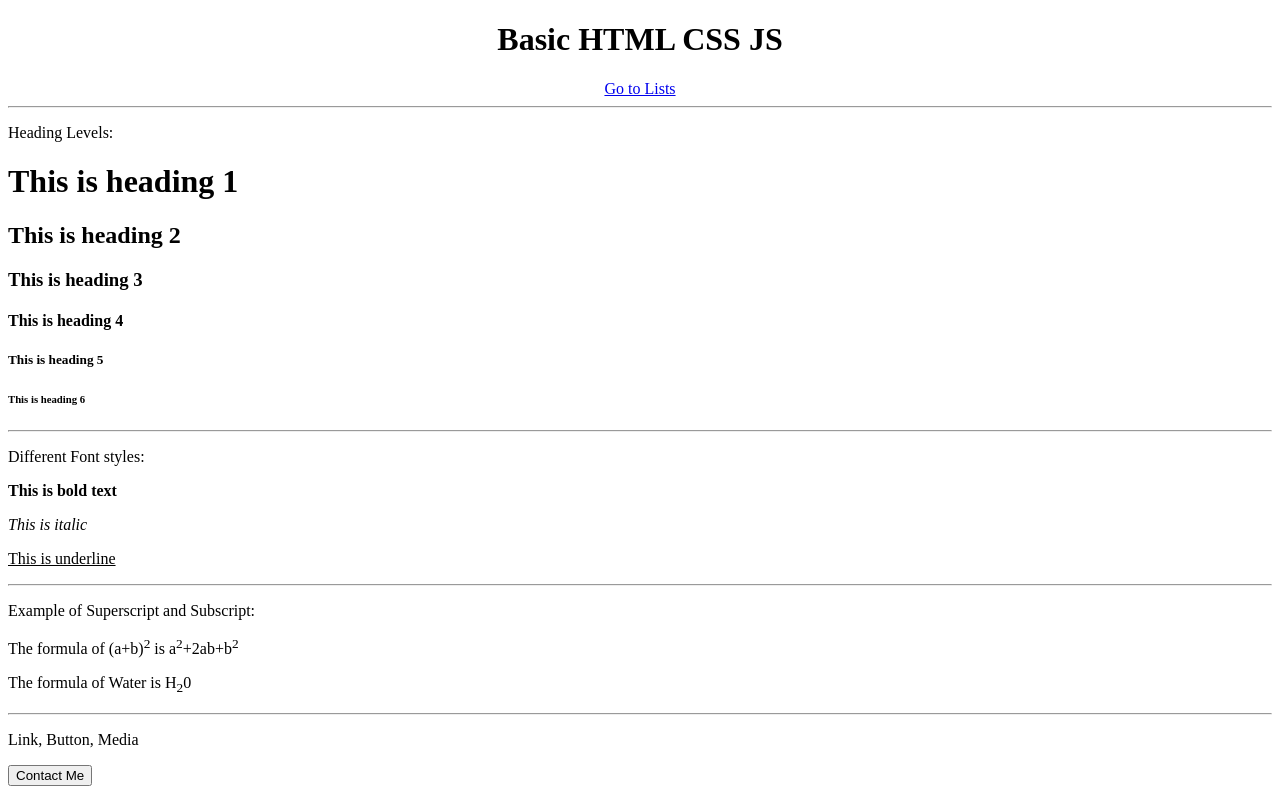
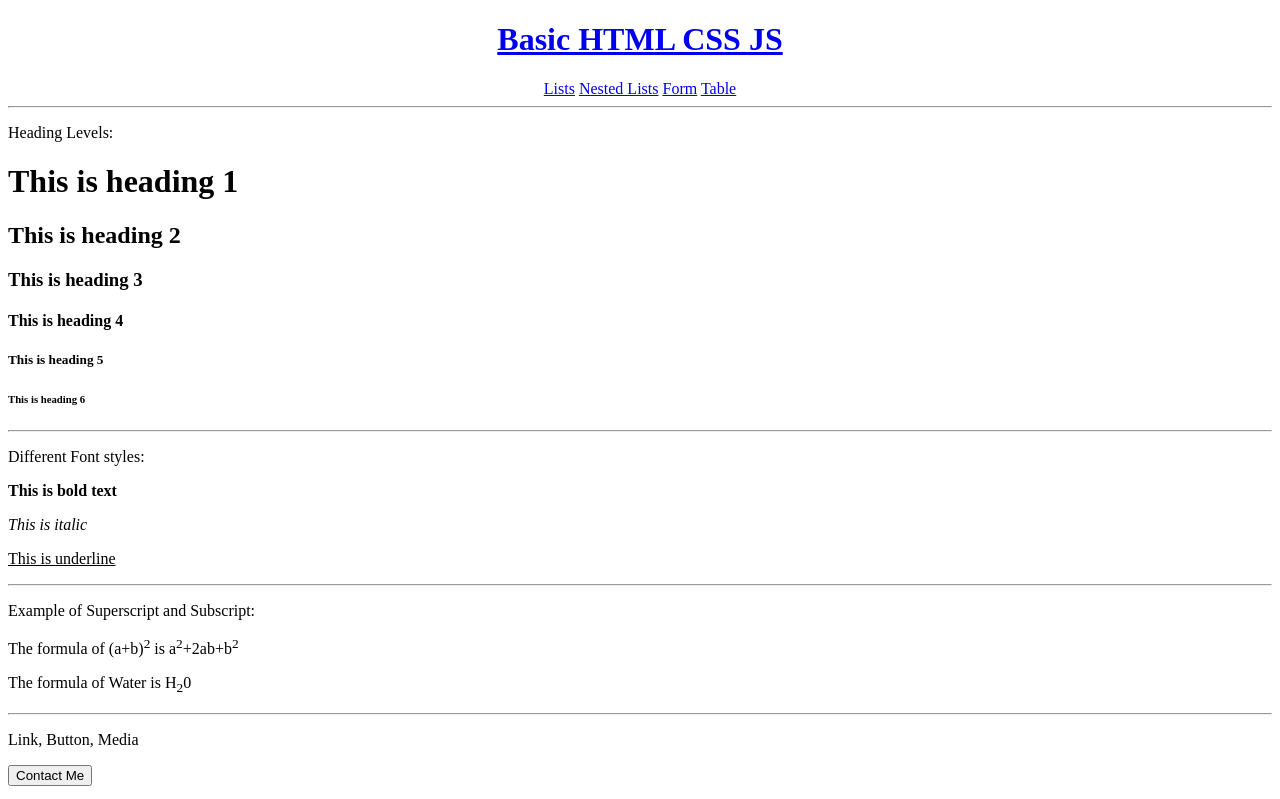
Before and after one commit to kooolarpan/basic-html-css-js, a plain HTML site: page index.html in a window 1280 px wide. Shown: the top 799 px of the page. Drawn offline with Linux system fonts and the light colour scheme.

Commit message:
edit: add menus

```diff
--- a/index.html
+++ b/index.html
@@ -10,8 +10,11 @@
 
   <body>
     <center>
-      <h1>Basic HTML CSS JS</h1>
-      <a href="./lists.html">Go to Lists</a>
+      <a href="index.html"><h1>Basic HTML CSS JS</h1></a>
+      <a href="./lists.html">Lists</a>
+      <a href="./nested-list.html">Nested Lists</a>
+      <a href="./form.html">Form</a>
+      <a href="./table.html">Table</a>
   </center>
   <hr />
   <p>Heading Levels:</p>
```
Also changed, not shown: lists.html (+6 -3 lines).
